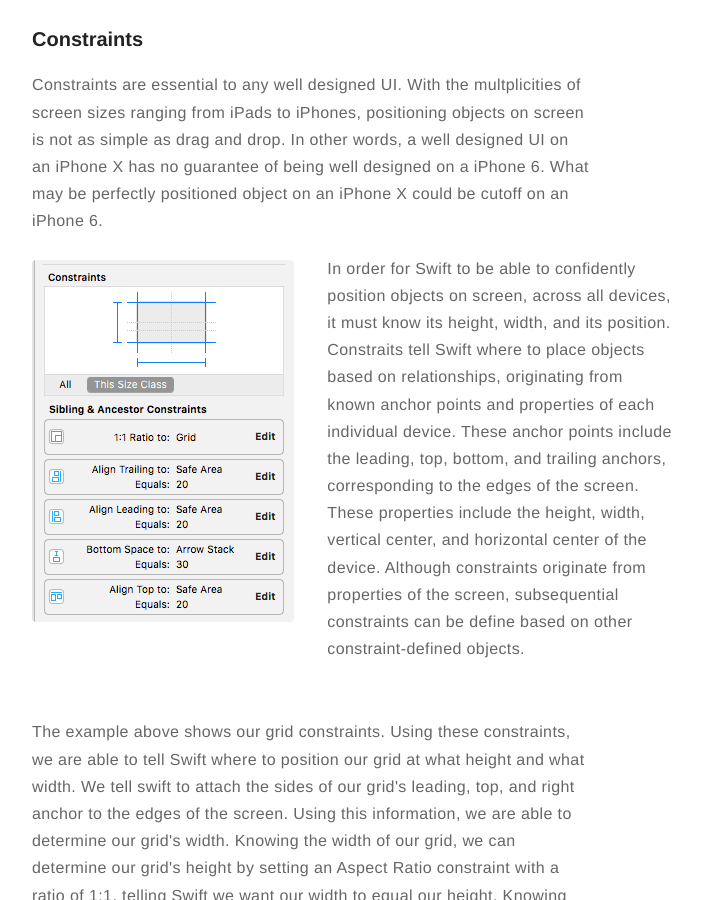
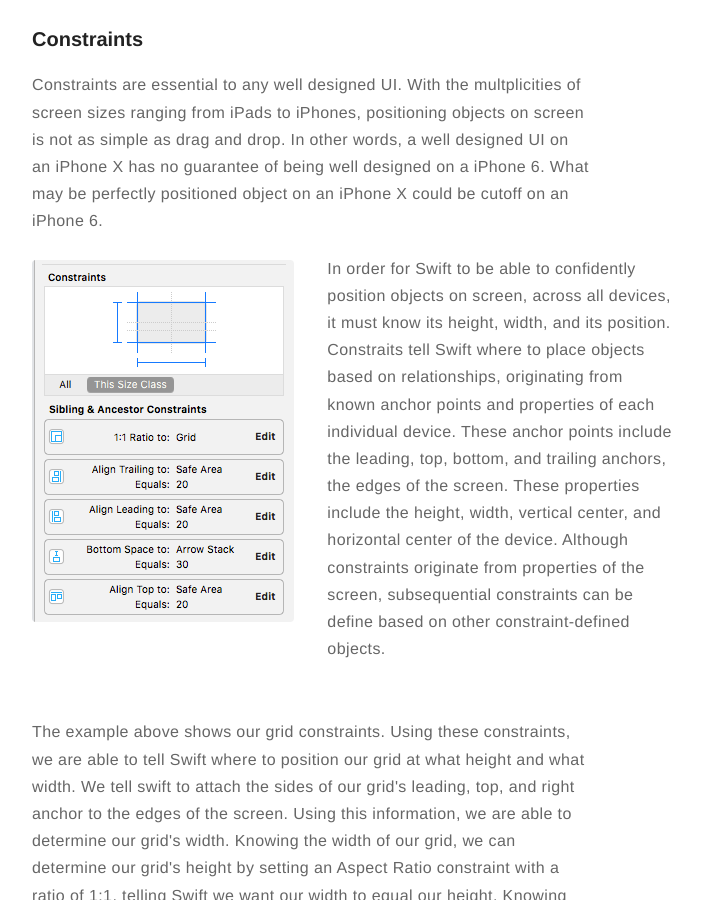
Before and after one commit to eriktanner/SwiftAppBlog, a Jekyll site: the page built from _posts/2019-02-22-2048.markdown, in a window 1280 px wide and 900 px high, scrolled down 3355 px. Shown: the whole window, without its empty margins (328-1030 px from the left). Built offline with Jekyll 4.4.1, drawn with Linux system fonts in a browser that asks for light colours; comment, search, counter and statistics services are not loaded.

Commit message:
ArrowButton

```diff
--- a/_posts/2019-02-22-2048.markdown
+++ b/_posts/2019-02-22-2048.markdown
@@ -89,7 +89,7 @@ The first class project for CMSC436 was to recreate the popular mobile game 2048
     </div>
 
     <div class="toright" style="margin-bottom: 0px;">
-        <p> In order for Swift to be able to confidently position objects on screen, across all devices, it must know its height, width, and its position. Constraits tell Swift where to place objects based on relationships, originating from known anchor points and properties of each individual device. These anchor points include the leading, top, bottom, and trailing anchors, corresponding to the edges of the screen. These properties include the height, width, vertical center, and horizontal center of the device. Although constraints originate from properties of the screen, subsequential constraints can be define based on other constraint-defined objects. </p>
+        <p> In order for Swift to be able to confidently position objects on screen, across all devices, it must know its height, width, and its position. Constraits tell Swift where to place objects based on relationships, originating from known anchor points and properties of each individual device. These anchor points include the leading, top, bottom, and trailing anchors, the edges of the screen. These properties include the height, width, vertical center, and horizontal center of the device. Although constraints originate from properties of the screen, subsequential constraints can be define based on other constraint-defined objects. </p>
     </div>
 </div>
 
```
